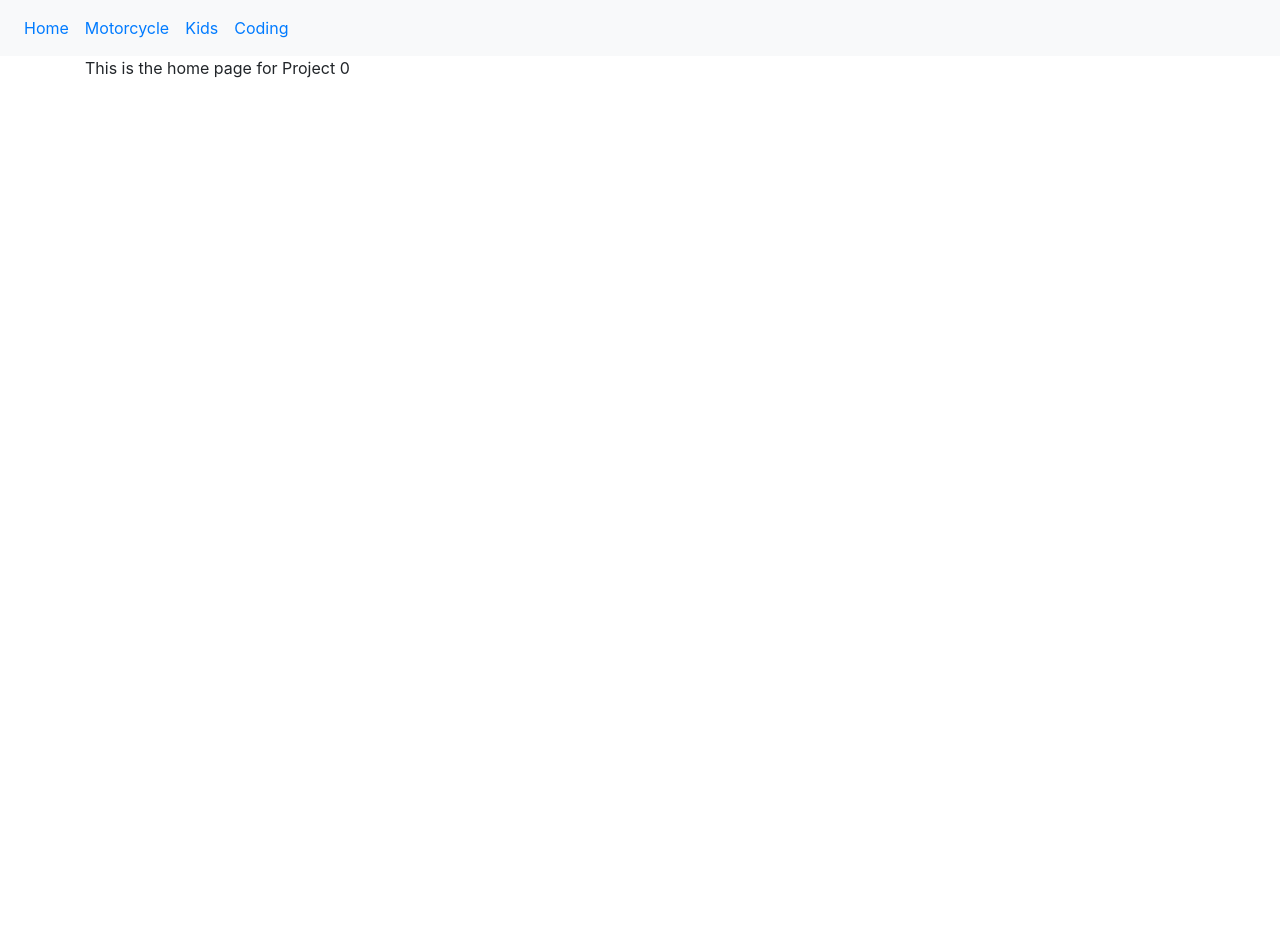
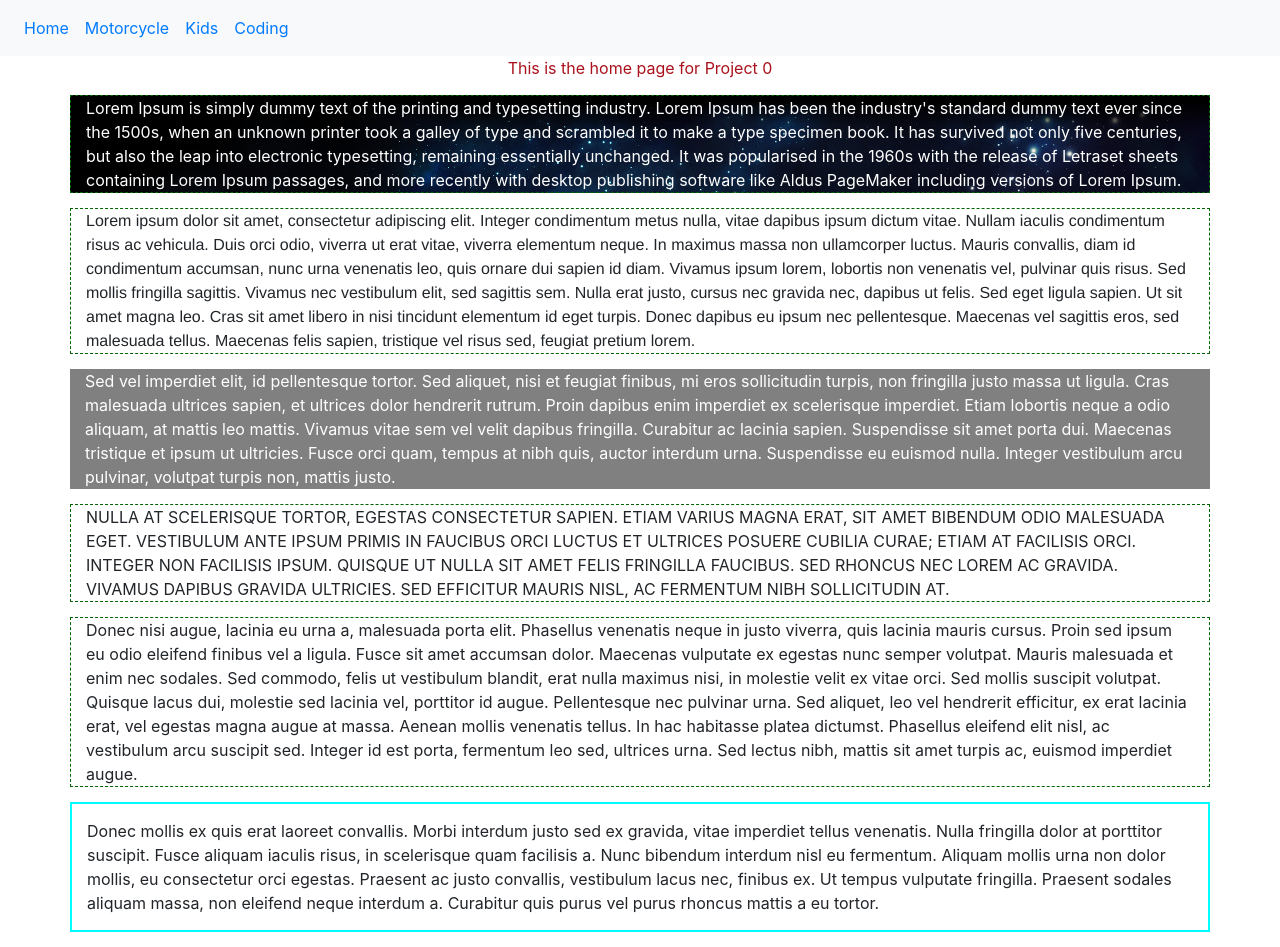
Before and after one commit to frankmacd1/lecture0, a plain HTML site: page index.html in a window 1280 px wide. Before the commit the page ends 800 px from the top, so only its background shows below. Drawn offline with nearby package versions, Linux system fonts and the light colour scheme.

Commit message:
updated html, added scsss

```diff
--- a/index.html
+++ b/index.html
@@ -3,6 +3,7 @@
 
 <head>
     <title>Project 0 Home</title>
+    <link rel="stylesheet" href="indexstyle.css">
     <meta name="viewport" content="width=device-width, initial-scale=1">
     <link href="https://stackpath.bootstrapcdn.com/bootstrap/4.4.1/css/bootstrap.min.css" rel="stylesheet"
         integrity="sha384-Vkoo8x4CGsO3+Hhxv8T/Q5PaXtkKtu6ug5TOeNV6gBiFeWPGFN9MuhOf23Q9Ifjh" crossorigin="anonymous">
@@ -11,8 +12,6 @@
 <body>
     <!-- A grey horizontal navbar that becomes vertical on small screens -->
     <nav class="navbar navbar-expand-sm bg-light">
-
-        <!-- Links -->
         <ul class="navbar-nav">
             <li class="nav-item">
                 <a class="nav-link" href="index.html">Home</a>
@@ -27,10 +26,28 @@
                 <a class="nav-link" href="coding.html">Coding</a>
             </li>
         </ul>
+    </nav>
+    <div class="container" id="project0">
+        This is the home page for Project 0
+    </div>
+    <div class="container box1">
+        Lorem Ipsum is simply dummy text of the printing and typesetting industry. Lorem Ipsum has been the industry's standard dummy text ever since the 1500s, when an unknown printer took a galley of type and scrambled it to make a type specimen book. It has survived not only five centuries, but also the leap into electronic typesetting, remaining essentially unchanged. It was popularised in the 1960s with the release of Letraset sheets containing Lorem Ipsum passages, and more recently with desktop publishing software like Aldus PageMaker including versions of Lorem Ipsum.
+    </div>
 
-    </nav>
-    <div class="container">
-        This is the home page for Project 0
+    <div class="container box2">
+        Lorem ipsum dolor sit amet, consectetur adipiscing elit. Integer condimentum metus nulla, vitae dapibus ipsum dictum vitae. Nullam iaculis condimentum risus ac vehicula. Duis orci odio, viverra ut erat vitae, viverra elementum neque. In maximus massa non ullamcorper luctus. Mauris convallis, diam id condimentum accumsan, nunc urna venenatis leo, quis ornare dui sapien id diam. Vivamus ipsum lorem, lobortis non venenatis vel, pulvinar quis risus. Sed mollis fringilla sagittis. Vivamus nec vestibulum elit, sed sagittis sem. Nulla erat justo, cursus nec gravida nec, dapibus ut felis. Sed eget ligula sapien. Ut sit amet magna leo. Cras sit amet libero in nisi tincidunt elementum id eget turpis. Donec dapibus eu ipsum nec pellentesque. Maecenas vel sagittis eros, sed malesuada tellus. Maecenas felis sapien, tristique vel risus sed, feugiat pretium lorem.
+    </div>
+    <div class="container box3">
+        Sed vel imperdiet elit, id pellentesque tortor. Sed aliquet, nisi et feugiat finibus, mi eros sollicitudin turpis, non fringilla justo massa ut ligula. Cras malesuada ultrices sapien, et ultrices dolor hendrerit rutrum. Proin dapibus enim imperdiet ex scelerisque imperdiet. Etiam lobortis neque a odio aliquam, at mattis leo mattis. Vivamus vitae sem vel velit dapibus fringilla. Curabitur ac lacinia sapien. Suspendisse sit amet porta dui. Maecenas tristique et ipsum ut ultricies. Fusce orci quam, tempus at nibh quis, auctor interdum urna. Suspendisse eu euismod nulla. Integer vestibulum arcu pulvinar, volutpat turpis non, mattis justo.
+    </div>
+    <div class="container box4">
+        Nulla at scelerisque tortor, egestas consectetur sapien. Etiam varius magna erat, sit amet bibendum odio malesuada eget. Vestibulum ante ipsum primis in faucibus orci luctus et ultrices posuere cubilia Curae; Etiam at facilisis orci. Integer non facilisis ipsum. Quisque ut nulla sit amet felis fringilla faucibus. Sed rhoncus nec lorem ac gravida. Vivamus dapibus gravida ultricies. Sed efficitur mauris nisl, ac fermentum nibh sollicitudin at.
+    </div>
+    <div class="container box5">
+        Donec nisi augue, lacinia eu urna a, malesuada porta elit. Phasellus venenatis neque in justo viverra, quis lacinia mauris cursus. Proin sed ipsum eu odio eleifend finibus vel a ligula. Fusce sit amet accumsan dolor. Maecenas vulputate ex egestas nunc semper volutpat. Mauris malesuada et enim nec sodales. Sed commodo, felis ut vestibulum blandit, erat nulla maximus nisi, in molestie velit ex vitae orci. Sed mollis suscipit volutpat. Quisque lacus dui, molestie sed lacinia vel, porttitor id augue. Pellentesque nec pulvinar urna. Sed aliquet, leo vel hendrerit efficitur, ex erat lacinia erat, vel egestas magna augue at massa. Aenean mollis venenatis tellus. In hac habitasse platea dictumst. Phasellus eleifend elit nisl, ac vestibulum arcu suscipit sed. Integer id est porta, fermentum leo sed, ultrices urna. Sed lectus nibh, mattis sit amet turpis ac, euismod imperdiet augue.
+    </div>
+    <div class="container box6">
+        Donec mollis ex quis erat laoreet convallis. Morbi interdum justo sed ex gravida, vitae imperdiet tellus venenatis. Nulla fringilla dolor at porttitor suscipit. Fusce aliquam iaculis risus, in scelerisque quam facilisis a. Nunc bibendum interdum nisl eu fermentum. Aliquam mollis urna non dolor mollis, eu consectetur orci egestas. Praesent ac justo convallis, vestibulum lacus nec, finibus ex. Ut tempus vulputate fringilla. Praesent sodales aliquam massa, non eleifend neque interdum a. Curabitur quis purus vel purus rhoncus mattis a eu tortor.
     </div>
 </body>
 
--- /dev/null
+++ b/indexstyle.scss
@@ -0,0 +1,46 @@
+$color: white;
+$spacing: 15px;
+
+.box1 {
+    background-image: url(./images/background-stars.jpg);
+    color: $color;
+    margin: $spacing;
+    border: 1px dashed darkgreen;
+}
+
+.box2 {
+    font-family: 'Franklin Gothic Medium', 'Arial Narrow', Arial, sans-serif;
+    margin: $spacing;
+    border: 1px dashed darkgreen;
+}
+
+.box3 {
+    border: thin 2px blue;
+    color: $color;
+    background-color: grey;
+    margin: $spacing;
+}
+
+.box4 {
+    text-transform: uppercase;
+    margin: $spacing;
+    border: 1px dashed darkgreen;
+}
+
+.box5 {
+    opacity: 50;
+    margin: $spacing;
+    border: 1px dashed darkgreen;
+}
+
+.box6 {
+    padding: 15px;
+    border: 2px solid cyan;
+    margin: $spacing;
+}
+
+#project0 {
+    text-align: center;
+    color: #aa111c; /* color used at work */
+    margin: auto;
+}
--- /dev/null
+++ b/style.css
@@ -0,0 +1,4 @@
+h1 {
+    color: blue;
+    text-align: center;
+}
```
Also changed, not shown: coding.html (+1 -0 lines), kids.html (+1 -0 lines), motorcycle.html (+1 -0 lines), images/background-stars.jpg (added), indexstyle.css (added), 2 other files.
